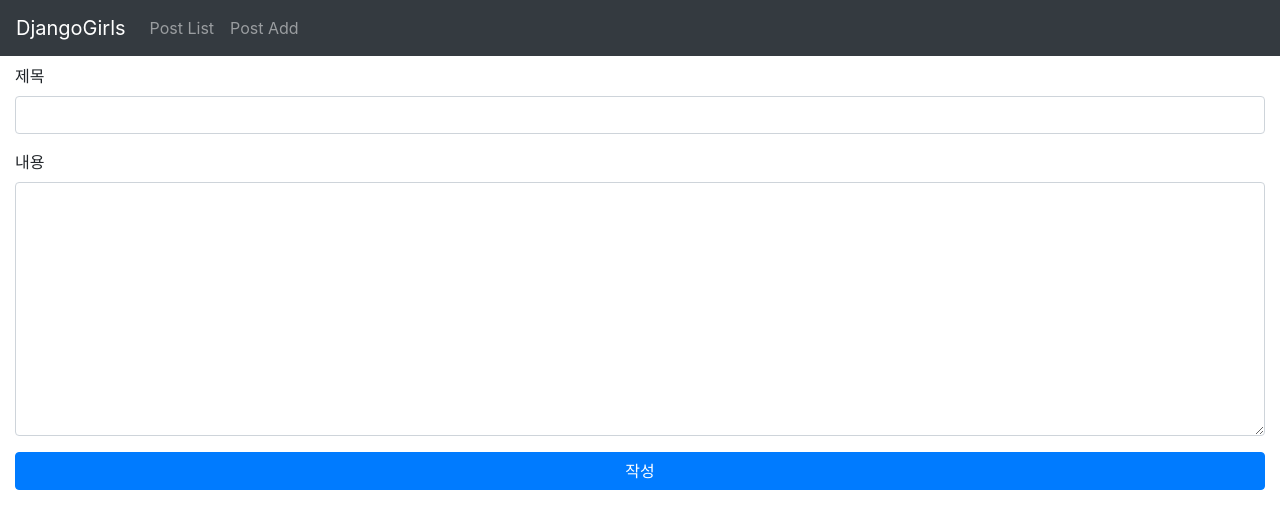
After one commit to Min-jyo/Django_study, a Django app: page /posts/add/ in a window 1280 px wide. The commit adds this page. Shown: the top 529 px of the page. Run offline with Django 3.2, Linux system fonts and the light colour scheme; some libraries are stand-ins or nearby versions.

Commit message:
form의 요소들에 name지정, form의 메서드를 POST로 변경

```diff
--- a/blog/views.py
+++ b/blog/views.py
@@ -58,3 +58,16 @@ def post_detail(request, pk):
     # 3. 이 context변수를 render의 3번째 인자로 전달
     # 4. post_detail.html에서는 전달받은 'post'변수의 title, author, text, created_date, published_date를 적절히 출력해준다
     return render(request, 'post_detail.html', context)
+
+
+def post_add(request):
+    print(request)
+    # URL:      /posts/add/
+    # View:     이 함수
+    # Template: post_add.html
+    #  form태그 내부에
+    #   input한개, textarea한개, button[type=submit]한개
+
+    # base.html의 nav안에 /posts/add/로의 링크 하나 추가
+    #  링크 텍스트: Post Add
+    return render(request, 'post_add.html')
--- a/config/urls.py
+++ b/config/urls.py
@@ -15,7 +15,7 @@ Including another URLconf
 from django.contrib import admin
 from django.urls import path
 
-from blog.views import post_list, post_detail
+from blog.views import post_list, post_detail, post_add
 
 urlpatterns = [
     path('admin/', admin.site.urls),
@@ -23,4 +23,5 @@ urlpatterns = [
     # blog.views.post_list함수가 처리한다
     path('posts/', post_list, name='url-name-post-list'),
     path('post-detail/<int:pk>/', post_detail, name='url-name-post-detail'),
+    path('posts/add/', post_add, name='url-name-post-add'),
 ]
--- a/templates/base.html
+++ b/templates/base.html
@@ -18,7 +18,11 @@
             <div class="collapse navbar-collapse">
                 <ul class="navbar-nav mr-auto">
                     <li class="nav-item">
-                        <a href="{%  url 'url-name-post-list' %}" class="nav-link">Post List</a>
+                        <!-- 이 링크를 클릭하면 /post-list/로 가도록 함 -->
+                        <a href="{% url 'url-name-post-list' %}" class="nav-link">Post List</a>
+                    </li>
+                    <li class="nav-item">
+                        <a href="{% url 'url-name-post-add' %}" class="nav-link">Post Add</a>
                     </li>
                 </ul>
             </div>
--- /dev/null
+++ b/templates/post_add.html
@@ -0,0 +1,18 @@
+{% extends 'base.html' %}
+
+{% block content %}
+    <div>
+        <form action="" method="POST">
+            {% csrf_token %}
+            <div class="form-group">
+                <label for="">제목</label>
+                <input name="title"type="text" class="form-control">
+            </div>
+            <div class="form-group">
+                <label for="">내용</label>
+                <textarea name="text" id="" rows="10" class="form-control"></textarea>
+            </div>
+            <button type="submit" class="btn btn-primary btn-block">작성</button>
+        </form>
+    </div>
+{% endblock %}
--- a/templates/post_detail.html
+++ b/templates/post_detail.html
@@ -1,4 +1,5 @@
 {%  extends 'base.html' %}
+
 {% block content %}
 <div class="card mb-3">
     <div class="card-body">
```
